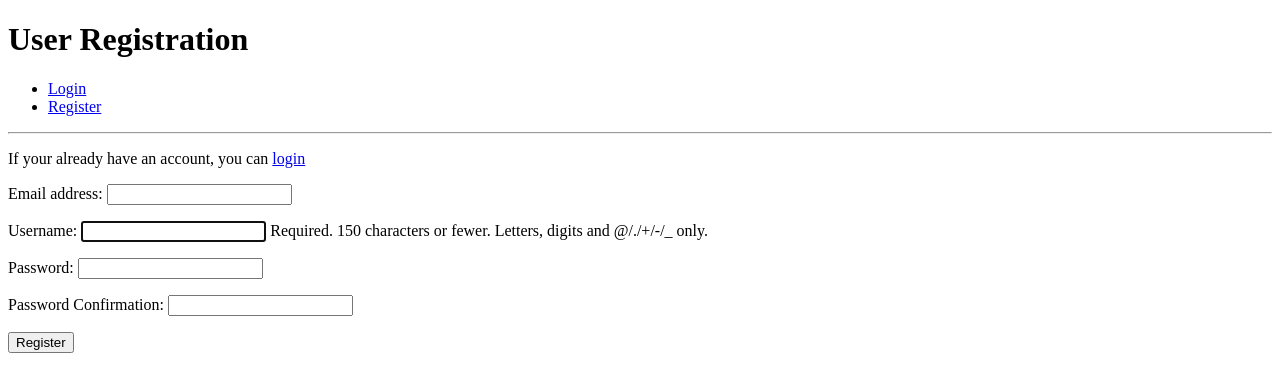
After one commit to kescardoso/kika-django-auth, a Django app: page /accounts/register/ in a window 1280 px wide. The commit adds this page. Shown: the top 392 px of the page. Run offline with Django 3.2, Linux system fonts and the light colour scheme.

Commit message:
Add user registration and profiles

```diff
--- a/accounts/forms.py
+++ b/accounts/forms.py
@@ -1,7 +1,45 @@
 from django import forms
+from django.contrib.auth.models import User
+from django.contrib.auth.forms import UserCreationForm
+from django.core.exceptions import ValidationError
 
 
 class UserLoginForm(forms.Form):
     """Form to be used to login users in"""
     username = forms.CharField()
     password = forms.CharField(widget=forms.PasswordInput)
+
+
+class UserRegistrationForm(UserCreationForm):
+    """Form used to register a new user"""
+    password1 = forms.CharField(
+        label="Password",
+        widget=forms.PasswordInput
+        )
+    password2 = forms.CharField(
+        label="Password Confirmation",
+        widget=forms.PasswordInput
+        )
+
+    class Meta:
+        model = User
+        fields = ['email', 'username', 'password1', 'password2']
+
+    def clean_email(self):
+        email = self.cleaned_data.get('email')
+        username = self.cleaned_data.get('username')
+        if User.objects.filter(email=email).exclude(username=username):
+            raise forms.ValidationError(u"Email address must be unique")
+        return email
+
+    def clean_password2(self):
+        password1 = self.cleaned_data.get('password1')
+        password2 = self.cleaned_data.get('password2')
+
+        if not password1 or not password2:
+            raise ValidationError("Please confirm your password")
+
+        if password1 != password2:
+            raise ValidationError("Password must match")
+
+        return password2
--- /dev/null
+++ b/accounts/templates/registration.html
@@ -0,0 +1,17 @@
+<!DOCTYPE html>
+{% extends 'base.html' %}
+
+{% block page_title %}Registration Page{% endblock %}
+
+{% block page_heading %}User Registration{% endblock %}
+
+{% block content %}
+    <p>If your already have an account, you can <a href="{% url 'login'%}">login</a></p>
+
+    <form action="" method="POST">
+        {% csrf_token %}
+        {{ registration_form.as_p }}
+        <button type="submit">Register</button>
+    </form>
+
+{% endblock %}
--- a/accounts/views.py
+++ b/accounts/views.py
@@ -1,7 +1,8 @@
 from django.shortcuts import render, redirect, reverse
 from django.contrib import auth, messages
 from django.contrib.auth.decorators import login_required
-from accounts.forms import UserLoginForm
+from django.contrib.auth.models import User
+from accounts.forms import UserLoginForm, UserRegistrationForm
 
 
 # Create your views here.
@@ -36,3 +37,37 @@ def login(request):
     else:
         login_form = UserLoginForm
     return render(request, 'login.html', {"login_form": login_form})
+
+
+def registration(request):
+    """Render the registration page"""
+    if request.user.is_authenticated:
+        return redirect(reverse('index'))
+
+    if request.method == "POST":
+        registration_form = UserRegistrationForm(request.POST)
+
+        if registration_form.is_valid():
+            registration_form.save()
+
+            user = auth.authenticate(username=request.POST['username'],
+                                     password=request.POST['password1'])
+
+            if user:
+                auth.login(user=user, request=request)
+                messages.success(request, "You have successfully registered")
+                return redirect(reverse('index'))
+            else:
+                messages.error(request,
+                               "Unable to register your account at this time")
+    else:
+        registration_form = UserRegistrationForm()
+
+    return render(request, 'registration.html',
+                  {"registration_form": registration_form})
+
+
+def user_profile(request):
+    """The user's profile page"""
+    user = User.objects.get(email=request.user.email)
+    return render(request, 'profile.html', {"profile": user})
--- a/kika_django_auth/urls.py
+++ b/kika_django_auth/urls.py
@@ -1,25 +1,14 @@
-"""kika_django_auth URL Configuration
+"""kika_django_auth URL Configuration"""
 
-The `urlpatterns` list routes URLs to views. For more information please see:
-    https://docs.djangoproject.com/en/1.11/topics/http/urls/
-Examples:
-Function views
-    1. Add an import:  from my_app import views
-    2. Add a URL to urlpatterns:  url(r'^$', views.home, name='home')
-Class-based views
-    1. Add an import:  from other_app.views import Home
-    2. Add a URL to urlpatterns:  url(r'^$', Home.as_view(), name='home')
-Including another URLconf
-    1. Import the include() function: from django.conf.urls import url, include
-    2. Add a URL to urlpatterns:  url(r'^blog/', include('blog.urls'))
-"""
 from django.conf.urls import url
 from django.contrib import admin
-from accounts.views import index, logout, login
+from accounts.views import index, logout, login, registration, user_profile
 
 urlpatterns = [
     url(r'^admin/', admin.site.urls),
     url(r'^$', index, name="index"),
     url(r'^accounts/logout/$', logout, name="logout"),
-    url(r'^accounts/login/$', login, name="login")
+    url(r'^accounts/login/$', login, name="login"),
+    url(r'^accounts/register/$', registration, name="registration"),
+    url(r'^accounts/profile/$', user_profile, name="profile")
 ]
--- a/templates/base.html
+++ b/templates/base.html
@@ -13,11 +13,11 @@
     <nav>
         <ul>
             {% if user.is_authenticated %}
-                <li><a href="#">Profile</a></li>
+                <li><a href="{% url 'profile' %}">Profile</a></li>
                 <li><a href="{% url 'logout' %}">Logout</a></li>
             {% else %}
                 <li><a href="{% url 'login' %}">Login</a></li>
-                <li><a href="#">Register</a></li>
+                <li><a href="{% url 'registration' %}">Register</a></li>
             {% endif %}
 
         </ul>
```
Also changed, not shown: accounts/templates/profile.html (added, +10 -0 lines), db.sqlite3.
